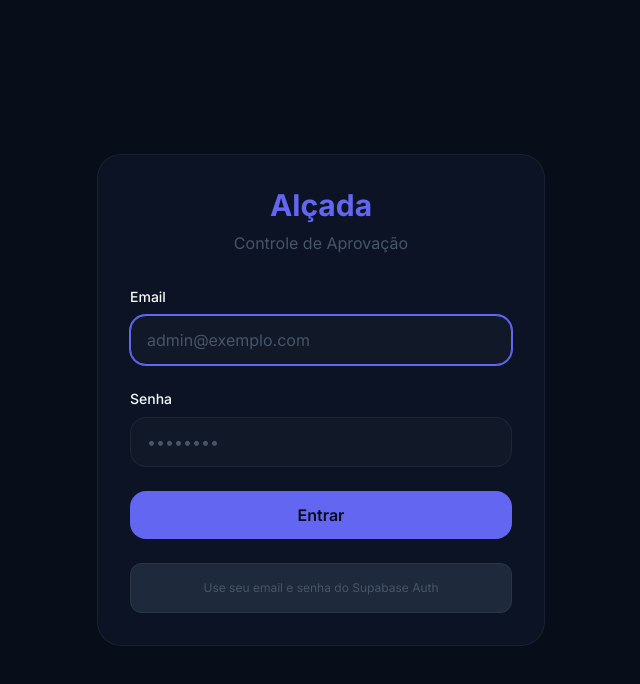
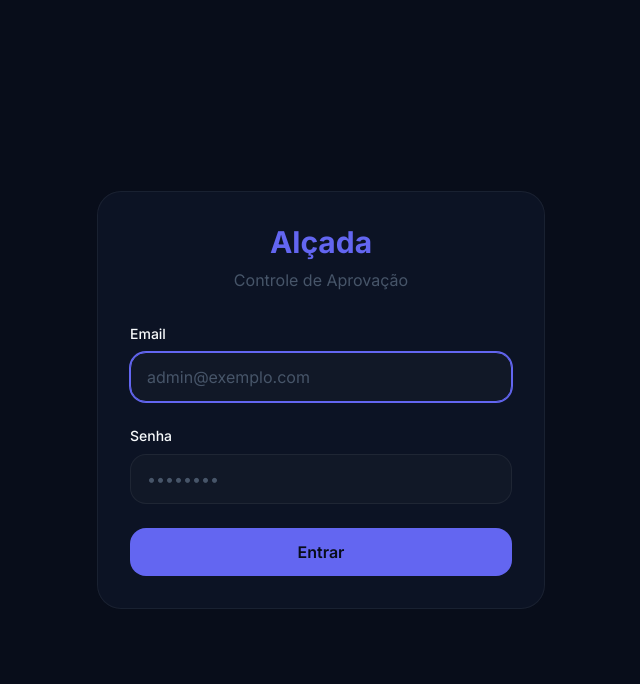
Before and after one commit to danvieiradesigner/aprovacao, a React (Vite) app in the folder frontend/: page /login in a window 1280 px wide. Shown: the top 684 px of the page, without its empty margins (319-959 px from the left). Built offline with nearby package versions, Linux system fonts and the light colour scheme; no server answers.

Commit message:
UI: removendo aviso do supabase da tela de login

```diff
--- a/frontend/src/pages/Login.tsx
+++ b/frontend/src/pages/Login.tsx
@@ -79,12 +79,6 @@ export default function Login() {
             {loading ? 'Entrando...' : 'Entrar'}
           </button>
         </form>
-
-        <div className="mt-6 p-4 rounded-xl bg-bg-input border border-border">
-          <p className="text-xs text-text-muted text-center">
-            Use seu email e senha do Supabase Auth
-          </p>
-        </div>
       </div>
     </div>
   );
```
